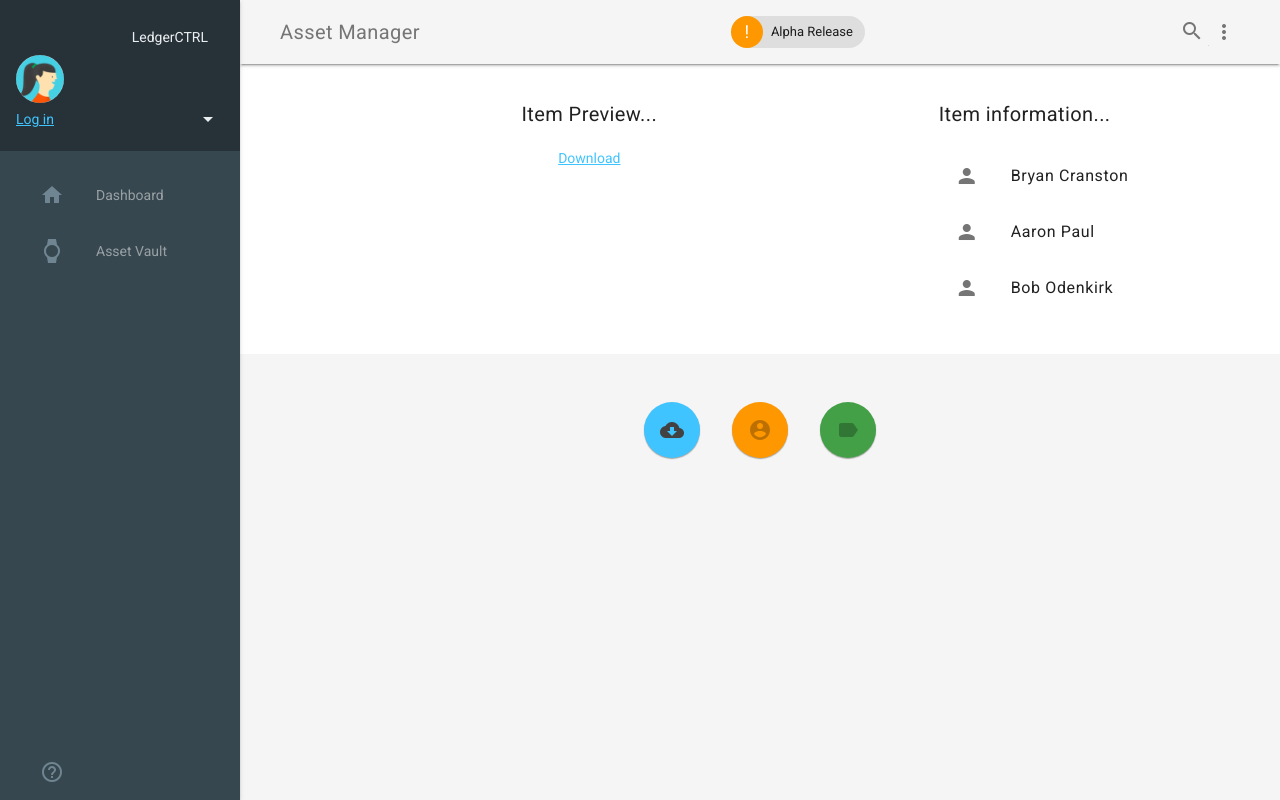
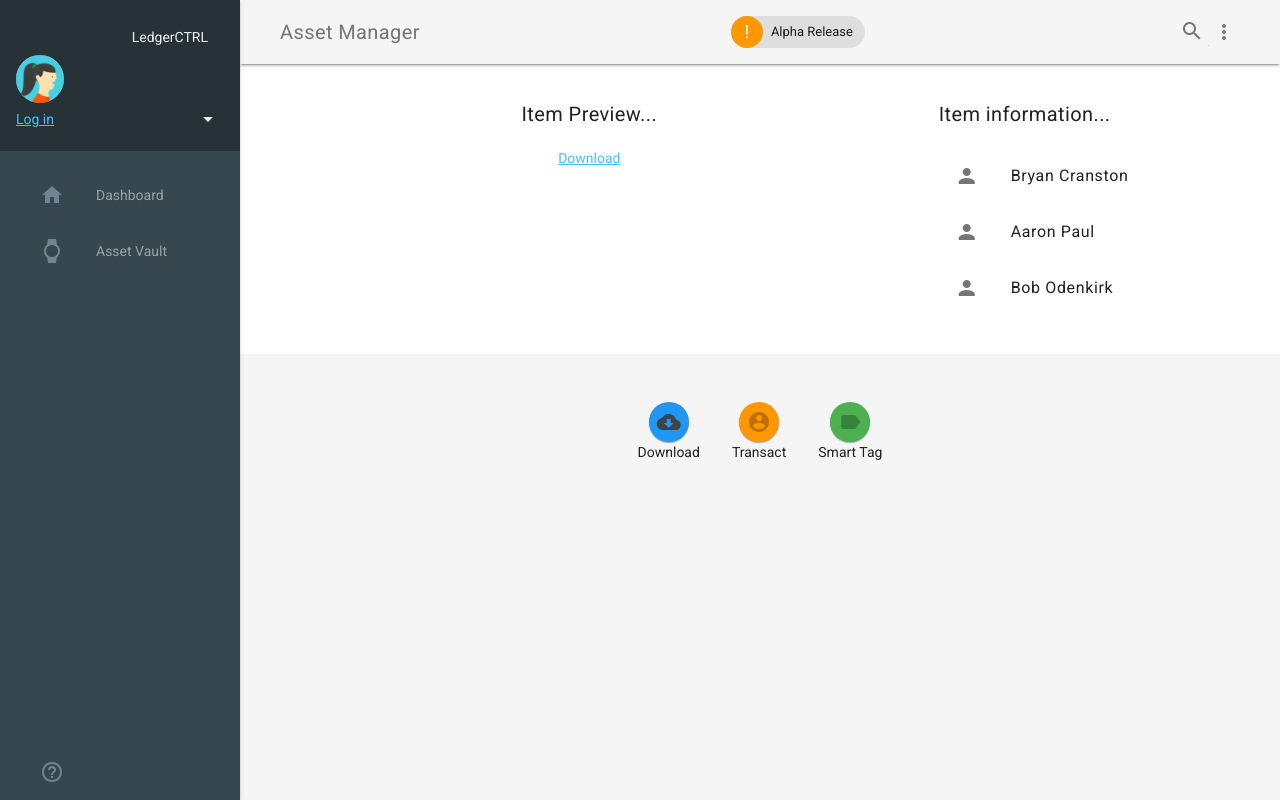
Before and after one commit to BrockSmedley/ledgerCTRL-frontend, a Flask app: page /item/1 in a window 1280 px wide. Run offline with Flask 2, Linux system fonts and the light colour scheme; data that the repository does not hold is empty.

Commit message:
improve item page buttons
- labelled
- smaller

```diff
--- a/app/static/styles.css
+++ b/app/static/styles.css
@@ -287,13 +287,16 @@ container {
   background-color: #37474F;
 }
 
-.actionbutton-container {
+.actionbutton-row {
   display: flex;
   flex-direction: row;
   padding-top: 32px;
   justify-content: center;
 }
 
-.button-space {
+.actionbutton-container {
   margin: 16px;
+  display: flex;
+  flex-direction: column;
+  text-align: center;
 }
--- a/app/templates/item.jinja
+++ b/app/templates/item.jinja
@@ -37,22 +37,31 @@
         </ul>
     </div>
 </div>
+<div class="actionbutton-row">
     <div class="actionbutton-container">
         <a href="/file/{{ itemhash }}">
-        <button class="mdl-button mdl-js-button mdl-button--fab mdl-js-ripple-effect mdl-button--colored button-space">
+            <button class="mdl-button mdl-js-button mdl-button--fab mdl-button--mini-fab mdl-button--colored mdl-color--blue">
                 <i class="material-icons">cloud_download</i>
             </button>
         </a>
+        <span>Download</span>
+    </div>
+    <div class="actionbutton-container">
         <a href="#">
-        <button class="mdl-button mdl-js-button mdl-button--fab mdl-js-ripple-effect mdl-color--orange mdl-button--colored button-space" disabled>
+            <button class="mdl-button mdl-js-button mdl-button--fab mdl-button--mini-fab mdl-button--colored mdl-color--orange" disabled>
                 <i class="material-icons">account_circle</i>
             </button>
         </a>
+        <span>Transact</span>
+    </div>
+    <div class="actionbutton-container">
         <a href="#">
-        <button class="mdl-button mdl-js-button mdl-button--fab mdl-js-ripple-effect mdl-color--green-600 mdl-button--colored button-space" disabled>
+            <button class="mdl-button mdl-js-button mdl-button--fab mdl-button--mini-fab mdl-button--colored mdl-color--green" disabled>
                 <i class="material-icons">label</i>
             </button>
         </a>
+        <span>Smart Tag</span>
+    </div>
 </div>
 
 {% endblock %}
```
Lines whose indentation alone changed are shown as unchanged.
